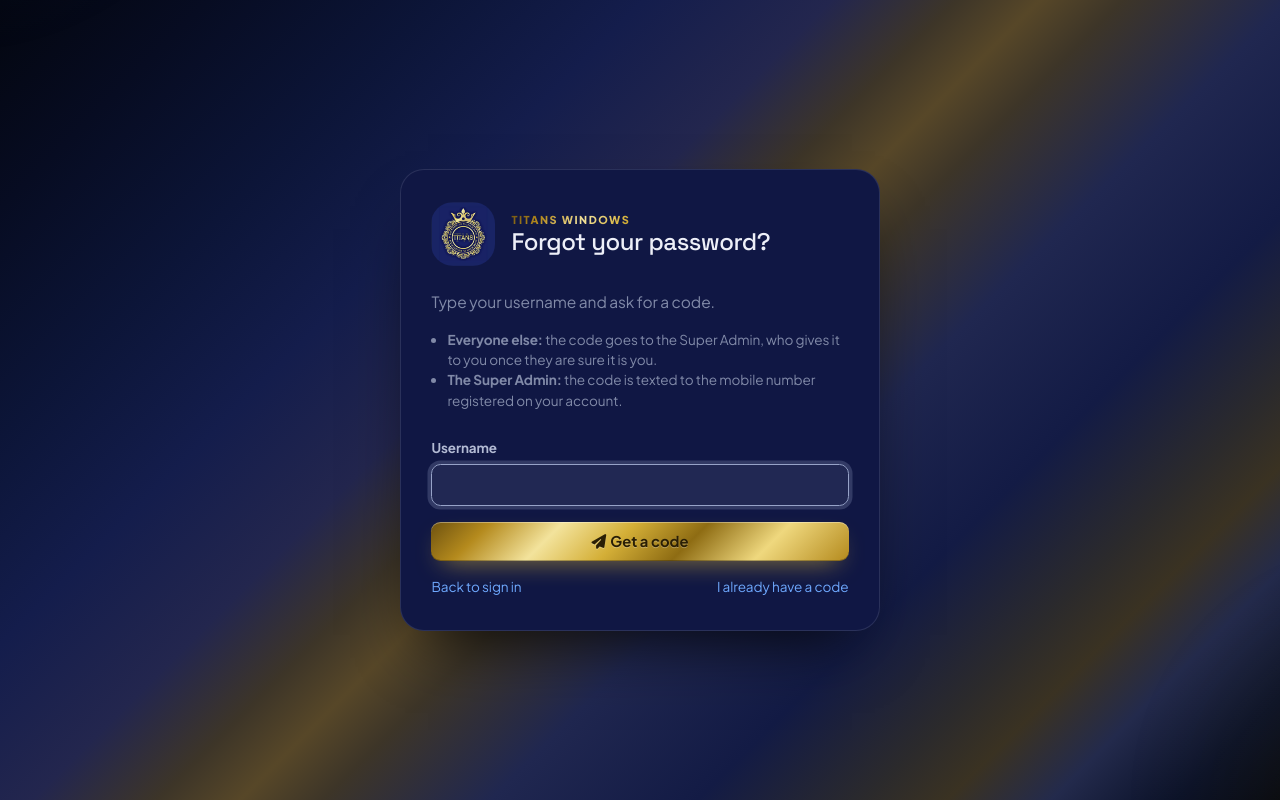
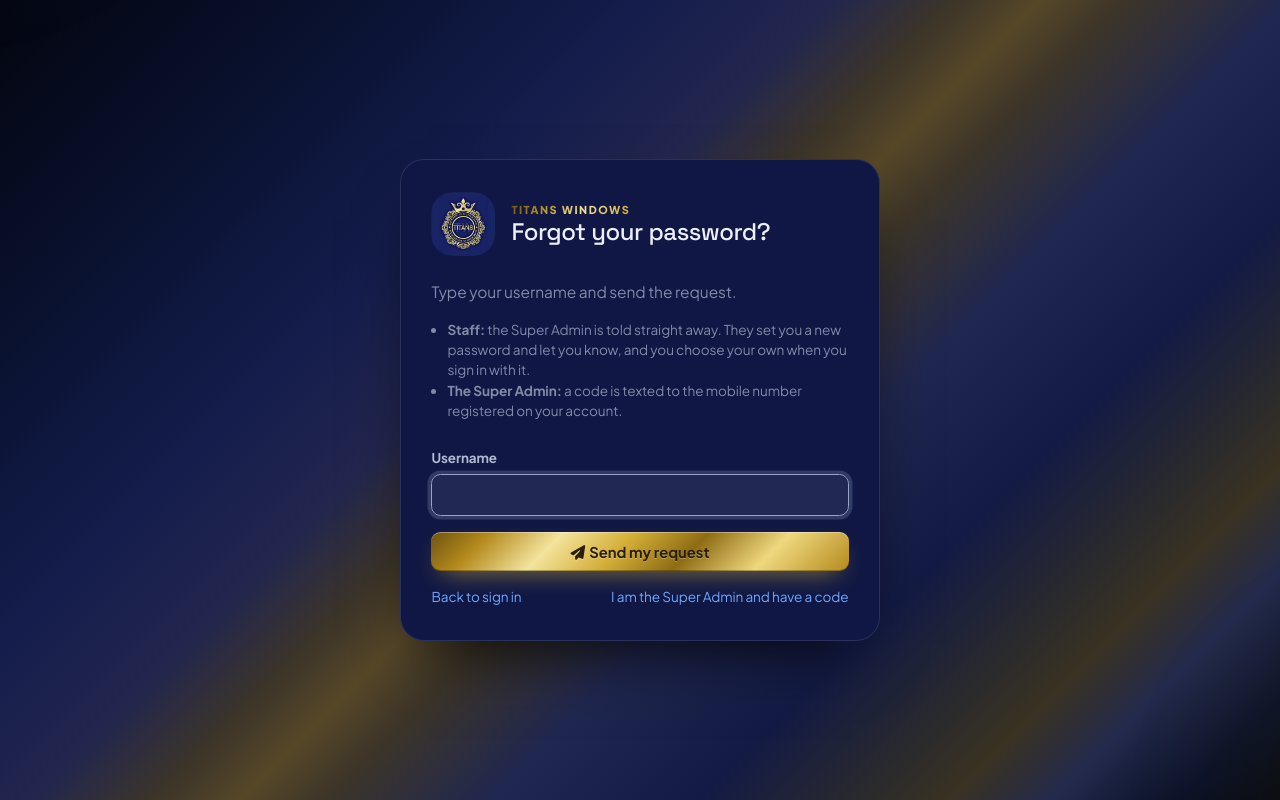
Before and after one commit to natesan0927-dot/Production-Sheet-Tool, a Django app: page /accounts/forgot/ in a window 1280 px wide. Run offline with Django 5.2, Linux system fonts and the light colour scheme; some libraries are stand-ins or nearby versions.

Commit message:
Forgotten passwords: the Super Admin sees the request and sets a new one
Render's free plan blocks outgoing mail, so instead of a reset email a member
of staff who forgets their password now raises a request from the sign-in page.
It reaches the Super Admin as a bell notification, a notice on the dashboard
and a 'Waiting for a new password' panel at the top of Employees (with a badge
on the tab). The panel offers a readable suggested password; the Super Admin
sets it, tells the person, and the person is made to choose their own the
moment they sign in. Requests can be dismissed, and Reset password / Remove
close them too. The sign-in page still never reveals whether a name exists.

The Super Admin, who has nobody above them, keeps the texted-code route, with
the server log and 'manage.py changepassword' behind it.

Co-Authored-By: Claude Sonnet 5 <noreply@anthropic.com>

```diff
--- a/apps/accounts/urls.py
+++ b/apps/accounts/urls.py
@@ -40,7 +40,10 @@ urlpatterns = [
     path("logout/", auth_views.LogoutView.as_view(), name="logout"),
     path("password/", views.change_password, name="change_password"),
     path("forgot/", views.forgot_password, name="forgot_password"),
+    path("forgot/sent/", views.forgot_sent, name="forgot_sent"),
     path("forgot/reset/", views.reset_with_code, name="reset_with_code"),
+    path("employees/<int:pk>/set-password/", views.employee_set_password, name="employee_set_password"),
+    path("employees/<int:pk>/dismiss-request/", views.employee_dismiss_request, name="employee_dismiss_request"),
     path("employees/<int:pk>/phone/", views.employee_phone, name="employee_phone"),
     path("employees/", views.employee_list, name="employee_list"),
     path("employees/<int:pk>/reset/", views.employee_reset, name="employee_reset"),
--- a/apps/accounts/views.py
+++ b/apps/accounts/views.py
@@ -49,6 +49,7 @@ def employee_list(request):
         if people:
             groups.append({"role": label, "people": people})
 
+    waiting = [{"request": item, "suggested": recovery.suggest_password()} for item in recovery.open_requests()]
     return render(
         request,
         "accounts/employee_list.html",
@@ -57,6 +58,7 @@ def employee_list(request):
             "form": form,
             "default_password": DEFAULT_PASSWORD,
             "total": User.objects.filter(is_active=True).count(),
+            "waiting": waiting,
         },
     )
 
@@ -69,10 +71,47 @@ def employee_reset(request, pk):
     employee.set_password(DEFAULT_PASSWORD)
     employee.must_change_password = True
     employee.save(update_fields=["password", "must_change_password"])
+    recovery.close_requests(employee, by=request.user)
     messages.success(
         request,
         f"{employee.display_name} is back on {DEFAULT_PASSWORD} and will be asked to change it.",
     )
+    return redirect("accounts:employee_list")
+
+
+@super_admin_only
+@require_POST
+def employee_set_password(request, pk):
+    """Set someone a new password after they asked, and tell the Super Admin what it is.
+
+    It is only a stepping stone: they are made to choose their own the moment
+    they sign in with it, so nothing the Super Admin types stays in use.
+    """
+    employee = get_object_or_404(User, pk=pk, is_active=True)
+    password = request.POST.get("password", "").strip()
+    if len(password) < recovery.MIN_PASSWORD:
+        messages.error(request, f"A temporary password needs at least {recovery.MIN_PASSWORD} characters.")
+        return redirect("accounts:employee_list")
+
+    employee.set_password(password)
+    employee.must_change_password = True
+    employee.save(update_fields=["password", "must_change_password"])
+    recovery.close_requests(employee, by=request.user)
+    messages.success(
+        request,
+        f"{employee.display_name} can now sign in as {employee.username} with the password {password}. "
+        "Tell them; they will be asked to choose their own straight away.",
+    )
+    return redirect("accounts:employee_list")
+
+
+@super_admin_only
+@require_POST
+def employee_dismiss_request(request, pk):
+    """Close a request without changing anything — they remembered, or asked by mistake."""
+    employee = get_object_or_404(User, pk=pk)
+    recovery.close_requests(employee, by=request.user)
+    messages.success(request, f"{employee.display_name}'s request is closed. Their password was not changed.")
     return redirect("accounts:employee_list")
 
 
@@ -86,6 +125,7 @@ def employee_remove(request, pk):
         return redirect("accounts:employee_list")
     employee.is_active = False
     employee.save(update_fields=["is_active"])
+    recovery.close_requests(employee, by=request.user)
     messages.success(request, f"{employee.display_name} can no longer sign in.")
     return redirect("accounts:employee_list")
 
@@ -121,7 +161,7 @@ def change_password(request):
 
 
 def forgot_password(request):
-    """Ask for a code. What comes back is the same whoever, or whatever, was typed."""
+    """Ask for help getting back in. What comes back is the same whoever, or whatever, was typed."""
     if request.user.is_authenticated:
         return redirect("accounts:change_password")
 
@@ -129,11 +169,20 @@ def forgot_password(request):
     if request.method == "POST" and form.is_valid():
         typed = form.cleaned_data["username"].strip()
         user = recovery.find_user(typed)
-        if user:
-            recovery.request_code(user)
+        if user and user.role == Role.SUPER_ADMIN:
+            recovery.request_code(user)          # texted to their registered number
+        elif user:
+            recovery.ask_for_new_password(user)  # waits for the Super Admin, in three places
         request.session["reset_username"] = typed
-        return redirect("accounts:reset_with_code")
+        return redirect("accounts:forgot_sent")
     return render(request, "accounts/forgot_password.html", {"form": form})
+
+
+def forgot_sent(request):
+    """The same page for everyone: it cannot tell you whether the account exists."""
+    if request.user.is_authenticated:
+        return redirect("accounts:change_password")
+    return render(request, "accounts/forgot_sent.html")
 
 
 def reset_with_code(request):
--- a/apps/crm/context_processors.py
+++ b/apps/crm/context_processors.py
@@ -5,6 +5,7 @@ from django.db.models import Q
 from django.urls import reverse
 from django.utils import timezone
 
+from apps.accounts import recovery
 from apps.accounts.models import Role, User
 
 from . import guide as guide_content
@@ -49,7 +50,7 @@ FIELD_MANAGER_TABS = [
 ADMIN_TABS = [
     ("Summary for the Day", "crm:day_summary", "fa-calendar-day", None),
     ("Summary for the Month", "crm:month_summary", "fa-calendar-days", None),
-    ("Employees", "accounts:employee_list", "fa-users", None),
+    ("Employees", "accounts:employee_list", "fa-users", "passwords"),
     ("Stage Access", "crm:stage_access_list", "fa-user-shield", None),
 ]
 
@@ -142,6 +143,8 @@ def _pending_counts(keys, user):
         if user.role == Role.SALESPERSON:
             open_followups = open_followups.filter(lead__assigned_to=user)
         counts["followup"] = open_followups.count()
+    if "passwords" in keys:
+        counts["passwords"] = recovery.open_requests().count()
     if "warranty" in keys:
         counts["warranty"] = Lead.objects.filter(
             dispatched_at__isnull=False, completed_at__isnull=True
--- a/apps/crm/views.py
+++ b/apps/crm/views.py
@@ -13,6 +13,7 @@ from django.utils.http import url_has_allowed_host_and_scheme
 from django.utils import timezone
 from django.views.decorators.http import require_POST
 
+from apps.accounts import recovery
 from apps.accounts.models import Role, User
 
 from . import aging, daysummary, monthly
@@ -266,6 +267,8 @@ def _sales_dashboard(request, updates):
         "selected_salesperson": selected_salesperson,
         "overdue_by_person": overdue_by_person,
         "updates": updates,
+        # Only the Super Admin can act on these, so only they are shown them.
+        "password_requests": list(recovery.open_requests()) if request.user.is_super_admin else [],
     }
     return render(request, "crm/dashboard.html", context)
 
--- a/templates/accounts/forgot_password.html
+++ b/templates/accounts/forgot_password.html
@@ -17,11 +17,11 @@
     </div>
 
     <p class="text-muted">
-      Type your username and ask for a code.
+      Type your username and send the request.
     </p>
     <ul class="text-muted small ps-3 mb-4">
-      <li><strong>Everyone else:</strong> the code goes to the Super Admin, who gives it to you once they are sure it is you.</li>
-      <li><strong>The Super Admin:</strong> the code is texted to the mobile number registered on your account.</li>
+      <li><strong>Staff:</strong> the Super Admin is told straight away. They set you a new password and let you know, and you choose your own when you sign in with it.</li>
+      <li><strong>The Super Admin:</strong> a code is texted to the mobile number registered on your account.</li>
     </ul>
 
     <form method="post">
@@ -31,12 +31,12 @@
         {{ form.username }}
         {% if form.username.errors %}<div class="text-danger small mt-1">{{ form.username.errors.0 }}</div>{% endif %}
       </div>
-      <button class="btn btn-primary w-100"><i class="fa-solid fa-paper-plane me-1"></i>Get a code</button>
+      <button class="btn btn-primary w-100"><i class="fa-solid fa-paper-plane me-1"></i>Send my request</button>
     </form>
 
     <div class="text-center mt-3 d-flex justify-content-between small">
       <a href="{% url 'accounts:login' %}">Back to sign in</a>
-      <a href="{% url 'accounts:reset_with_code' %}">I already have a code</a>
+      <a href="{% url 'accounts:reset_with_code' %}">I am the Super Admin and have a code</a>
     </div>
   </div>
 </div>
--- a/templates/accounts/reset_with_code.html
+++ b/templates/accounts/reset_with_code.html
@@ -17,8 +17,8 @@
     </div>
 
     <div class="alert alert-info py-2 small">
-      If that username exists, a code has been sent. Staff: ask the Super Admin for it.
-      The Super Admin: it was texted to your registered number. It works for 15 minutes.
+      This page is for the Super Admin. Enter the code texted to your registered number; it works for 15 minutes.
+      Staff do not need a code: the Super Admin sets your new password for you.
     </div>
 
     <form method="post">
```
Also changed, not shown: DEPLOYMENT.md (+25 -9 lines), apps/accounts/models.py (+24 -0 lines), apps/accounts/recovery.py (+62 -30 lines), templates/accounts/employee_list.html (+38 -0 lines), templates/accounts/forgot_sent.html (added, +30 -0 lines), templates/crm/dashboard.html (+11 -0 lines), apps/accounts/migrations/0007_password_requests.py (added).
